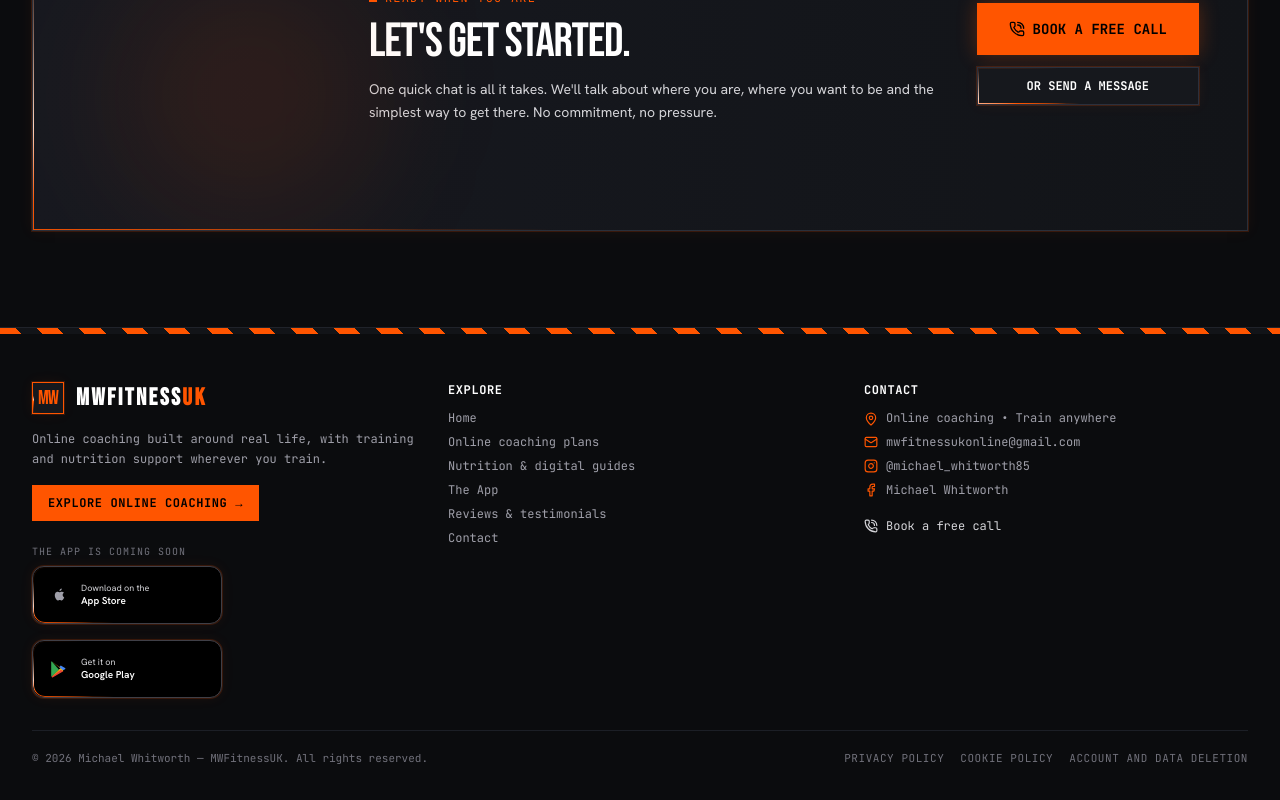
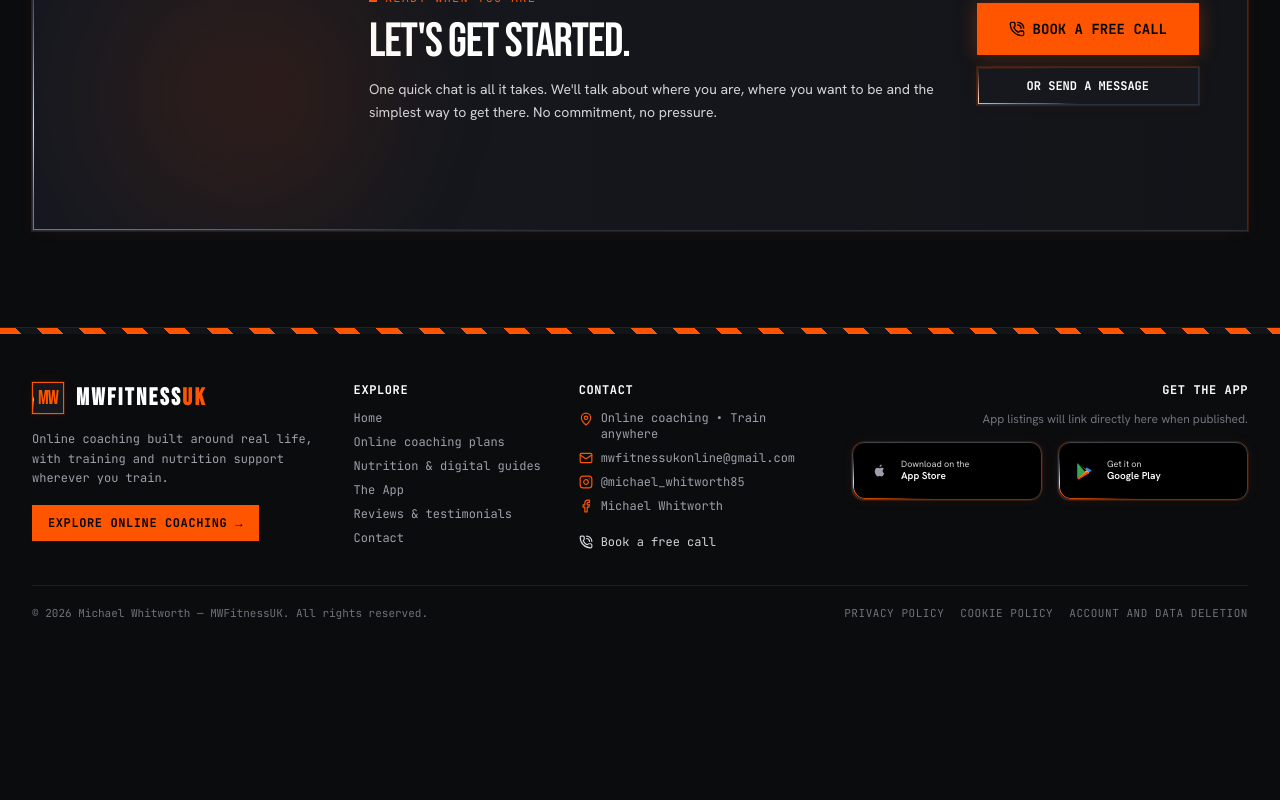
Before and after one commit to chriscallaghan2012/mwfitness, a React (Vite) app: page / in a window 1280 px wide. Shown: the part 3905-4705 px from the top of the page. After the commit the page ends 4574 px from the top, so only its background shows below. Built offline with nearby package versions, Linux system fonts and the light colour scheme; no server answers.

Commit message:
Align app-store badges in footer and page heroes

```diff
--- a/src/components/Footer.tsx
+++ b/src/components/Footer.tsx
@@ -22,7 +22,7 @@ export const Footer: React.FC<FooterProps> = ({ onSelectScreen, onOpenBookCall }
   <footer className="bg-[#0b0c0e] border-t border-[#20232a] text-zinc-400 font-sans text-xs">
     <div className="h-1.5 w-full bg-[repeating-linear-gradient(45deg,#ff5500,#ff5500_15px,#121418_15px,#121418_30px)]" />
     <div className="max-w-7xl mx-auto px-4 sm:px-6 lg:px-8 py-10 md:py-12">
-      <div className="grid grid-cols-1 md:grid-cols-3 gap-8 mb-8">
+      <div className="grid grid-cols-1 sm:grid-cols-2 lg:grid-cols-[1.2fr_0.8fr_1fr_auto] gap-8 mb-8 items-start">
         <div className="space-y-4">
           <div className="flex items-center gap-3">
             <div className="w-8 h-8 bg-[#16181d] border border-[#ff5500] flex items-center justify-center"><span aria-hidden="true" className="font-display text-xl leading-none tracking-tighter text-[#ff5500]">MW</span></div>
@@ -30,7 +30,7 @@ export const Footer: React.FC<FooterProps> = ({ onSelectScreen, onOpenBookCall }
           </div>
           <p className="text-xs font-mono text-zinc-400 max-w-sm leading-relaxed">Online coaching built around real life, with training and nutrition support wherever you train.</p>
           <button onClick={() => onSelectScreen('online-coaching')} className="bg-[#ff5500] hover:bg-[#ff6a1f] text-black font-mono font-bold text-xs py-2.5 px-4 uppercase tracking-wider">Explore online coaching <span aria-hidden="true">→</span></button>
-          <div className="pt-2"><p className="text-[10px] font-mono text-zinc-500 uppercase tracking-widest mb-2">The app is coming soon</p><StoreBadges compact /></div>
+
         </div>
         <div className="space-y-3">
           <h2 className="font-mono text-xs text-white uppercase tracking-wider font-bold">Explore</h2>
@@ -48,6 +48,11 @@ export const Footer: React.FC<FooterProps> = ({ onSelectScreen, onOpenBookCall }
           </div>
           <button onClick={onOpenBookCall} className="mt-2 inline-flex items-center gap-2 text-xs font-mono text-zinc-300 hover:text-[#ff5500]"><PhoneCall className="w-3.5 h-3.5" /> Book a free call</button>
         </div>
+        <div className="space-y-3 lg:text-right">
+          <h2 className="font-mono text-xs text-white uppercase tracking-wider font-bold">Get the app</h2>
+          <p className="max-w-xs text-xs leading-relaxed text-zinc-500 lg:ml-auto">App listings will link directly here when published.</p>
+          <div className="flex justify-start lg:justify-end"><StoreBadges compact /></div>
+        </div>
       </div>
       <div className="border-t border-[#1c1f26] pt-5 flex flex-col sm:flex-row items-center justify-between gap-3 font-mono text-[11px] text-zinc-500">
         <p>© {new Date().getFullYear()} Michael Whitworth — MWFitnessUK. All rights reserved.</p>
```
